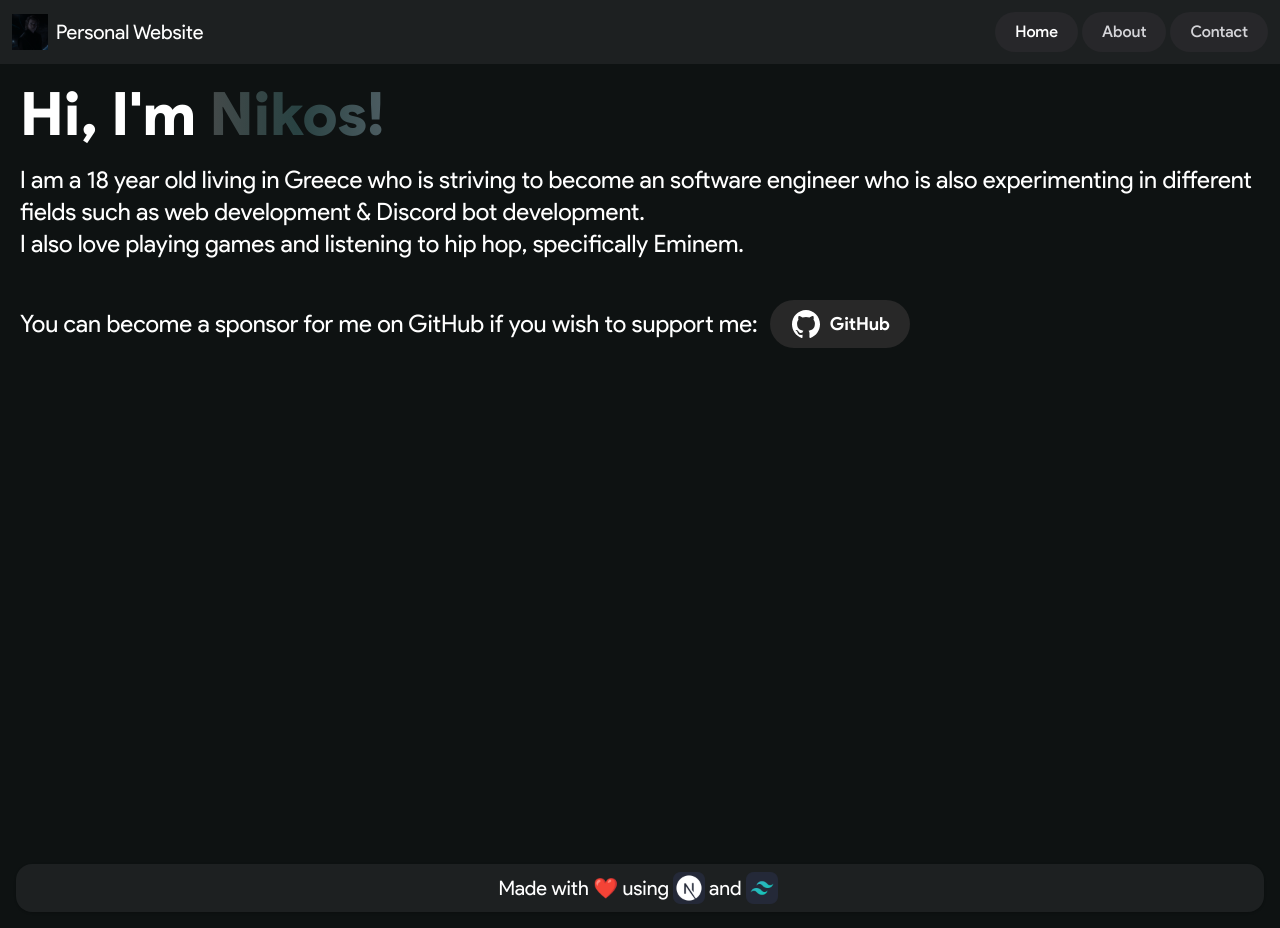
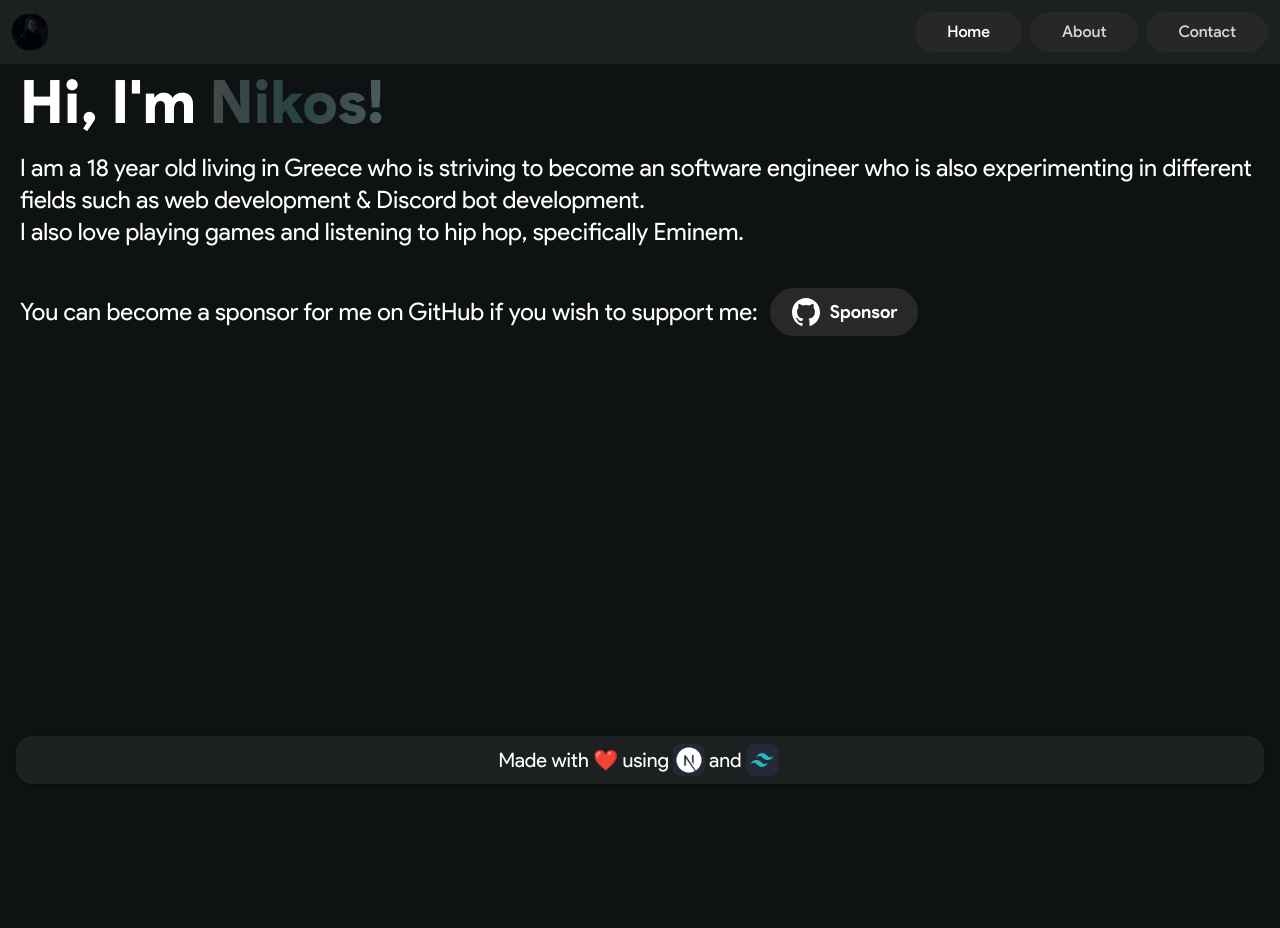
Before and after one commit to nikosszzz/nikosszzz.github.io, a Next.js app: page / in a window 1280 px wide. After the commit the page ends 800 px from the top, so only its background shows below. Built offline with nearby package versions, Linux system fonts and the light colour scheme.

Commit message:
website: adjustments

```diff
--- a/src/app/about/page.tsx
+++ b/src/app/about/page.tsx
@@ -82,6 +82,7 @@ export default async function About() {
                 headers: new Headers({
                     "User-Agent": "Mozilla/5.0 (Windows NT 10.0; Win64; x64) AppleWebKit/537.36 (KHTML, like Gecko) Chrome/128.0.0.0 Safari/537.36",
                 }),
+                cache: "force-cache"
             } satisfies RequestInit;
 
             requestInit.headers.set("Accept", "application/vnd.github.v3+json");
@@ -105,14 +106,14 @@ export default async function About() {
     );
 
     return (
-        <div className="mb-1">
-            <div className="md:text-5xl sm:text-4xl inline-block mb-5 font-extrabold rounded-full">About me</div>
+        <div className="mb-3">
+            <div className="md:text-5xl sm:text-4xl inline-block mb-3 font-extrabold rounded-full">About me</div>
             <div className="md:text-2xl sm:text-xl">
                 I&apos;ve started experimenting with coding when I was 13 and from that point onwards I&apos;ve decided to follow the path of being a developer. I hope to meet others that are also interested in this field and collaborate with them aswell as seek out new opportunities.
             </div>
 
             <div>
-                <div className="mt-5 mb-3 md:text-5xl font-extrabold sm:text-4xl">Tech Stack</div>
+                <div className="mt-8 mb-3 md:text-5xl font-extrabold sm:text-4xl">Tech Stack</div>
                 {
                     Object.entries(tech).map(([name, entries]) => (
                         <div className="flex flex-row items-center gap-2 mb-1" key={name.toLowerCase()}>
@@ -130,7 +131,7 @@ export default async function About() {
             </div>
 
             <div>
-                <div className="mt-5 mb-3 md:text-5xl sm:text-4xl font-extrabold">Projects</div>
+                <div className="mt-8 mb-3 md:text-5xl sm:text-4xl font-extrabold">Projects</div>
                 <div className="grid gap-1 md:grid-cols-3 sm:grid-cols-2">
                     {
                         repoData.map(data => {
@@ -142,9 +143,9 @@ export default async function About() {
                                 description={description}
                                 cardUrl={html_url}
                                 header={<div className="flex items-center mb-[1em] mr-0.5"><Image src={owner.avatar_url} width={24} height={24} className="mr-[0.3em] rounded-xl" alt="avatar github" />{owner.login}</div>}
-                                footer={<div className="leading-5 items-center flex">
+                                footer={<div className="leading-5 items-center flex mt-auto">
                                     <div
-                                        className={`items-center flex mr-2.5 before:bg-[--lang-color] before:w-[0.8em] before:h-[0.8em] before:content-[""] before:inline-block before:rounded-xl before:translate-y-[0.1em] before:mr-1`}
+                                        className={`items-center flex md:mr-2 sm:mr-1 before:bg-[--lang-color] before:w-[0.8em] before:h-[0.8em] before:content-[""] before:inline-block before:rounded-xl before:translate-y-[0.1em] before:mr-1`}
                                         style={{
                                             "--lang-color": getLangColor(language)
                                         } as React.CSSProperties}
--- a/src/app/components/Card.tsx
+++ b/src/app/components/Card.tsx
@@ -2,7 +2,7 @@ import type { ReactNode } from "react";
 
 export function Card({ className, button, cardUrl, title, description, icon, children, footer, header }: { className?: string, button?: ReactNode, cardUrl?: string, title: string, description?: string | ReactNode, icon?: ReactNode, children?: ReactNode, footer?: ReactNode, header?: ReactNode }): JSX.Element {
     return (
-        <a href={cardUrl ?? undefined} target="_blank" className={`${className} relative grid cursor-pointer p-[1em] rounded-lg shadow bg-primary`}>
+        <a href={cardUrl ?? undefined} target="_blank" className={`${className} relative flex flex-col cursor-pointer p-[1em] rounded-lg shadow bg-primary`}>
             {header}
             <div className="flex flex-row items-start gap-2 shrink">
                 {icon}
--- a/src/app/components/NavBar.tsx
+++ b/src/app/components/NavBar.tsx
@@ -24,24 +24,23 @@ export default function Navbar() {
     const router = useRouter();
 
     return (
-        <div className="w-full ps-10 pe-10 sm:ps-3 sm:pe-3 fixed top-0 z-20 bg-secondary">
+        <div className="w-full ps-10 pe-10 sm:ps-3 sm:pe-3 bg-secondary">
             <nav className='flex justify-between items-center h-16'>
-                <div className="flex flex-row items-center gap-2 inline-block">
+                <div className="flex flex-row items-center gap-2 ">
                     <button>
-                        <Image src="/githubpfp.webp" width={460} height={460} className='w-9 h-9' alt={""} onClick={() => {
+                        <Image src="/githubpfp.webp" width={460} height={460} className='w-9 h-9 rounded-2xl' alt={""} onClick={() => {
                             if (pathname !== "/") router.push("/")
                         }} />
                     </button>
-                    <div className="sm:text-sm md:text-xl">Personal Website</div>
                 </div>
-                <div className='inline-flex flex-row gap-3 sm:gap-1'>
+                <div className='inline-flex flex-row gap-2'>
                     {navigation.map((nav) => (
                         <Button
                             key={nav.id}
                             className={`${pathname === nav.id
                                 ? "text-white"
                                 : "text-zinc-300"
-                                } bg-zinc-800 hover:text-white md:text-base sm:text-sm font-medium md:px-5 sm:px-2 items-center transition ease-in 500ms
+                                } bg-zinc-800 hover:text-white text-base font-medium px-5 items-center transition ease-in 500ms
                             `}
                             onClick={() => router.push(nav.id)}
                         >
--- a/src/app/contact/page.tsx
+++ b/src/app/contact/page.tsx
@@ -39,7 +39,7 @@ const contactData = [
 export default function Contact() {
     return (
         <div>
-            <div className="text-5xl md:text-6xl inline-block mb-5 font-extrabold rounded-full">Contact</div>
+            <div className="text-5xl md:text-6xl inline-block mb-2 font-extrabold rounded-full">Contact</div>
             <div className="flex flex-col">
                 {contactData.map((d) => (
                     <Button span={true} key={d.platform.toLowerCase()} className="bg-transparent flex flex-row gap-2 pl-0 pt-1">
--- a/src/app/globals.css
+++ b/src/app/globals.css
@@ -21,12 +21,12 @@
 
 body {
   background-color: #0e1212;
+  display: flex;
+  flex-direction: column;
+  justify-content: flex-start;
 }
 
 * {
-  margin: 0;
-  padding: 0;
-  box-sizing: border-box;
   font-family: 'Product Sans';
   scroll-behavior: smooth;
   color-scheme: dark;
--- a/src/app/layout.tsx
+++ b/src/app/layout.tsx
@@ -27,11 +27,11 @@ export default function RootLayout({
   children: React.ReactNode
 }) {
   return (
-    <html lang="en">
-      <body className={`${inter.className} mt-16`}>
+    <html lang="en" className="min-h-[100vh]">
+      <body className={`${inter.className} min-h-[100vh]`}>
         <Suspense>
           <Navbar />
-          <div className="px-20 sm:px-5 pt-5 min-h-[100dvh]">
+          <div className="px-20 sm:px-5 mt-2">
             {children}
           </div>
           <Footer />
--- a/src/app/page.tsx
+++ b/src/app/page.tsx
@@ -5,7 +5,9 @@ import Link from "next/link";
 export default function Home() {
   return (
     <div>
-      <div className="sm:text-5xl md:text-6xl inline-block mb-5 font-extrabold rounded-full">Hi, I&apos;m <span className=" bg-gradient-to-r from-[#444a4a] via-[#294242] to-[#4c5c61] text-transparent bg-clip-text">Nikos!</span></div>
+      <div className="sm:text-5xl md:text-6xl inline-block mb-5 font-extrabold rounded-full">
+        Hi, I&apos;m <span className=" bg-gradient-to-r from-[#444a4a] via-[#294242] to-[#4c5c61] text-transparent bg-clip-text">Nikos!</span>
+      </div>
 
       <div className="md:text-2xl sm:text-xl">
         I am a 18 year old living in Greece who is striving to become an software engineer who is also experimenting in different fields such as web development & Discord bot development.
@@ -17,7 +19,7 @@ export default function Home() {
           <Link href={"https://github.com/sponsors/nikosszzz"}>
             <Button className="ml-3 box-content px-[20px] inline-block text-3xl font-extrabold rounded-full bg-primary">
               <div className="flex flex-row gap-2 items-center">
-                <Icon icon={"github"} width={32} height={32} className="w-8 h-8 rounded-xl" /> <span className="text-lg font-bold" > GitHub </span>
+                <Icon icon={"github"} width={32} height={32} className="w-8 h-8 rounded-xl" /> <span className="text-lg font-bold" >Sponsor</span>
               </div>
             </Button>
           </Link>
```
